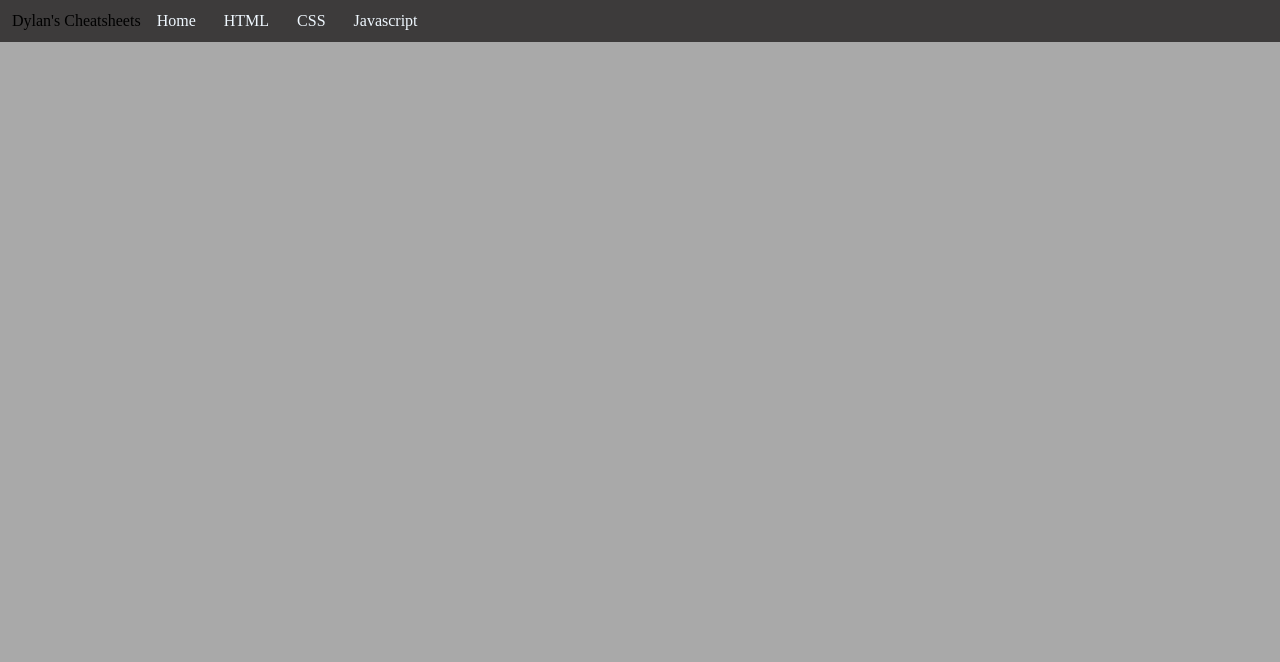
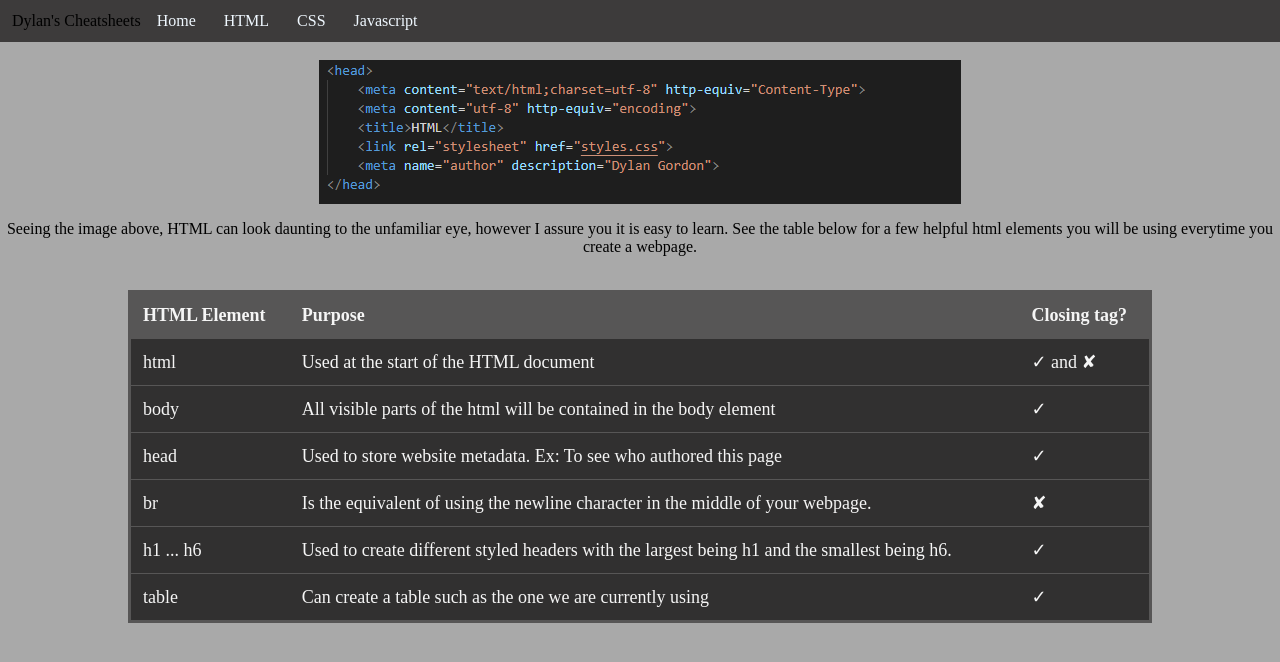
Before and after one commit to Dylan-Gordon/WebsiteBuildingCheatsheet, a plain HTML site: page html.html in a window 1280 px wide. Drawn offline with Linux system fonts and the light colour scheme.

Commit message:
Adding HTML and CSS pages with content and pictures

```diff
--- a/html.html
+++ b/html.html
@@ -1,6 +1,8 @@
 <!DOCTYPE html>
 <html>
     <head>
+        <meta content="text/html;charset=utf-8" http-equiv="Content-Type">
+        <meta content="utf-8" http-equiv="encoding">
         <title>HTML</title>
         <link rel="stylesheet" href="styles.css">
         <meta name="author" description="Dylan Gordon">
@@ -15,7 +17,53 @@
             <li><a href="css.html">CSS</a></li>
             <li><a href="javascript.html">Javascript</a></li>
         </ul>
-        <!-- Introduction explaining to click on the links above to see how different languages work -->
+
+        <br>
+        <img src="pictures/ExampleHtmlCode.PNG" class="center">
+        <p>
+            <center>Seeing the image above, HTML can look daunting to the unfamiliar eye, however I assure you it is easy to learn. See the table below for a few helpful html elements you will be using everytime you create a webpage.</center>
+        </p>
+        <br>
+
+        <!-- Table with different html elements that can be used -->
+        <table class="center darkTheme">
+            <tr class="header">
+                <th>HTML Element</th>
+                <th>Purpose</th>
+                <th>Closing tag?</th>
+            </tr>
+
+            <tr>
+                <td>html</td>
+                <td>Used at the start of the HTML document</td>
+                <td>&#x2713 and &#x2718</td>
+            </tr>
+            <tr>
+                <td>body</td>
+                <td>All visible parts of the html will be contained in the body element</td>
+                <td>&#x2713</td>
+            </tr>
+            <tr>
+                <td>head</td>
+                <td>Used to store website metadata. Ex: To see who authored this page</td>
+                <td>&#x2713</td>
+            </tr>
+            <tr>
+                <td>br</td>
+                <td>Is the equivalent of using the newline character in the middle of your webpage.</td>
+                <td>&#x2718</td>
+            </tr>
+            <tr>
+                <td>h1 ... h6</td>
+                <td>Used to create different styled headers with the largest being h1 and the smallest being h6.</td>
+                <td>&#x2713</td>
+            </tr>
+            <tr>
+                <td>table</td>
+                <td>Can create a table such as the one we are currently using</td>
+                <td>&#x2713</td>
+            </tr>
+
+        </table>
     </body>
-
 </html>
--- a/styles.css
+++ b/styles.css
@@ -1,6 +1,12 @@
 body{
     background-color: darkgray;
     margin: 0;
+}
+
+img.center {
+    display: block;
+    margin-left: auto;
+    margin-right: auto;
 }
 
 ul {
@@ -35,3 +41,32 @@ a {
 a:hover {
     background-color: #686565
 }
+
+table.center{
+    margin-left: auto;
+    margin-right: auto;
+}
+
+table.darkTheme {
+    border-collapse: collapse; /* Collapse borders */
+    width: 80%; /* Full-width */
+    border: 3px solid #575656; /* Add a grey border */
+    font-size: 18px; /* Increase font-size */
+    background-color: #313030;
+}
+
+table.darkTheme th, table.darkTheme td {
+    text-align: left; /* Left-align text */
+    padding: 12px; /* Add padding */
+    color: whitesmoke;
+}
+
+table.darkTheme tr {
+    /* Add a bottom border to all table rows */
+    border-bottom: 1px solid #575656;
+}
+
+table.darkTheme tr.header, table.darkTheme tr:hover {
+    /* Add a grey background color to the table header and on hover */
+    background-color: #575656;
+}
```
Also changed, not shown: css.html (+49 -1 lines), index.html (+6 -0 lines), javascript.html (+2 -0 lines), pictures/ExampleCssCode.PNG (added), pictures/ExampleHtmlCode.PNG (added).
